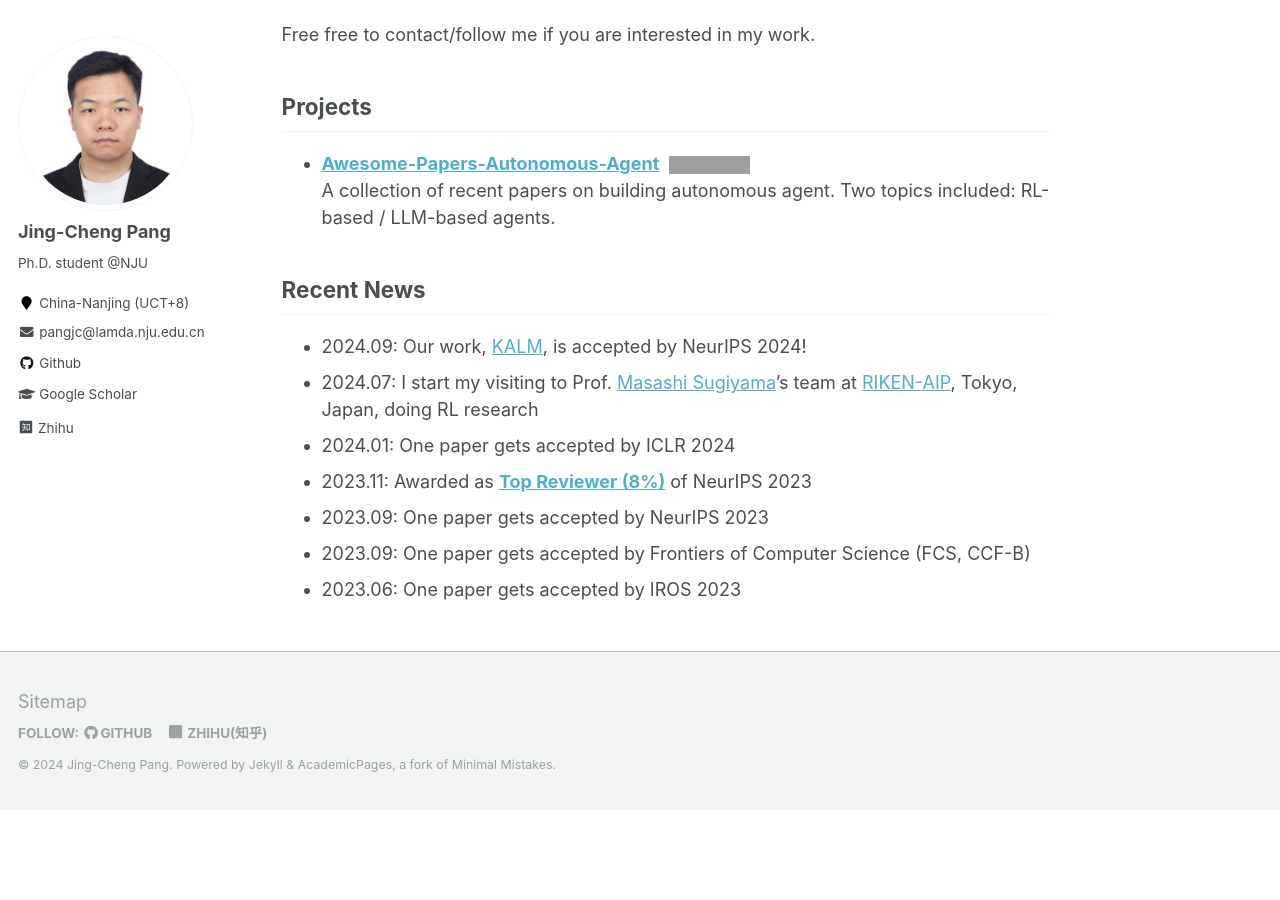
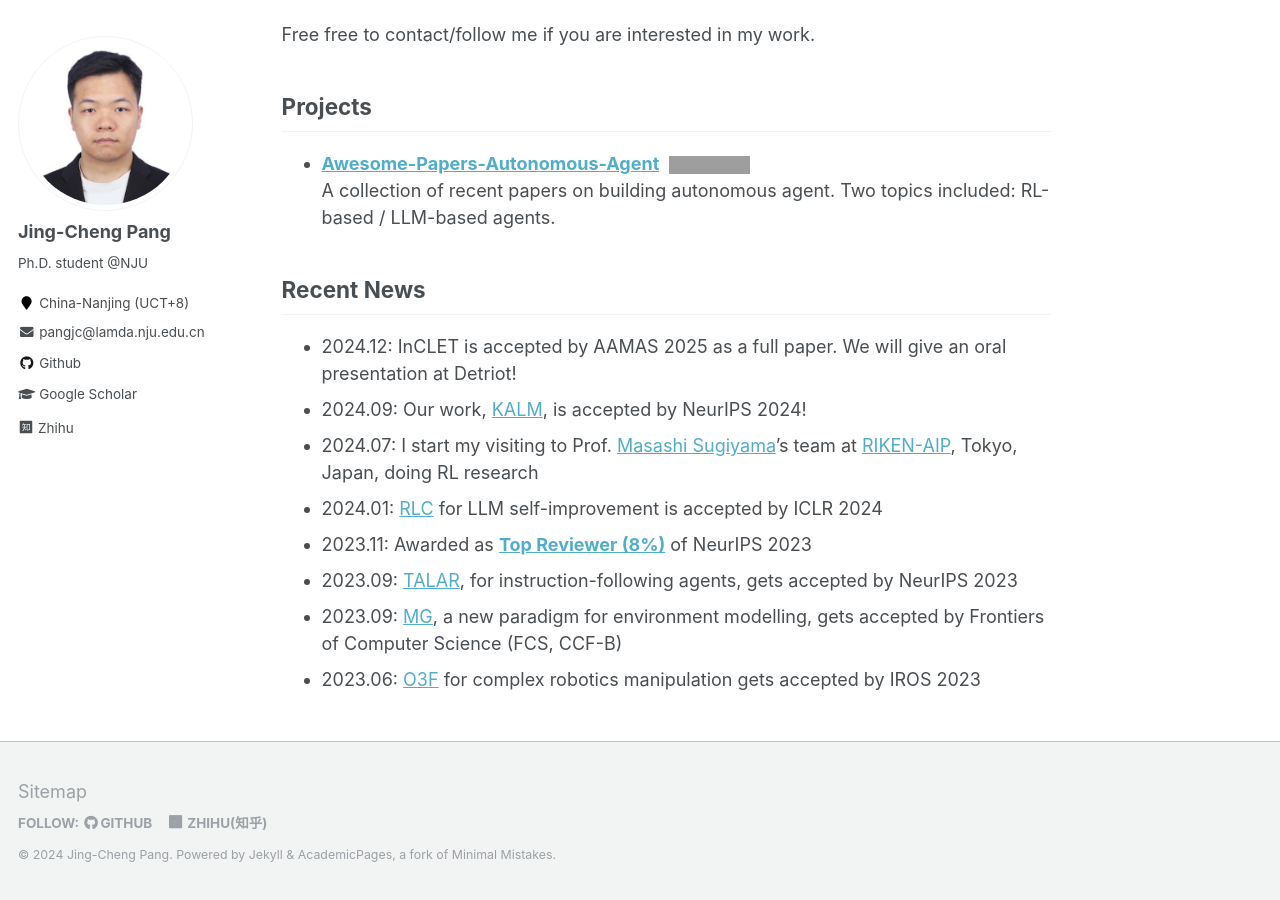
Before and after one commit to jingchengpang/jingchengpang.github.io, a Jekyll site: the page built from _pages/about.md, in a window 1280 px wide and 900 px high, scrolled down 573 px. Built offline with Jekyll 4.4.1, drawn with Linux system fonts in a browser that asks for light colours; a style sheet for code colours, icons or effects is not loaded; before the commit the page ends 1383 px from its top, so only the background shows below that; grey boxes are pictures that could not be loaded.

Commit message:
update news

```diff
--- a/_pages/about.md
+++ b/_pages/about.md
@@ -39,10 +39,11 @@ Free free to contact/follow me if you are interested in my work.
 
 
 ## Recent News
+- 2024.12: InCLET is accepted by AAMAS 2025 as a full paper. We will give an oral presentation at Detriot!
 - 2024.09: Our work, [KALM](https://openreview.net/forum?id=tb1MlJCY5g), is accepted by NeurIPS 2024!
 - 2024.07: I start my visiting to Prof. [Masashi Sugiyama](http://www.ms.k.u-tokyo.ac.jp/sugi/)'s team at [RIKEN-AIP](https://www.riken.jp/en/research/labs/aip/), Tokyo, Japan, doing RL research
-- 2024.01: One paper gets accepted by ICLR 2024
+- 2024.01: [RLC](https://openreview.net/forum?id=38E4yUbrgr) for LLM self-improvement is accepted by ICLR 2024
 - 2023.11: Awarded as [**Top Reviewer (8%)**](https://nips.cc/Conferences/2023/ProgramCommittee) of NeurIPS 2023
-- 2023.09: One paper gets accepted by NeurIPS 2023
-- 2023.09: One paper gets accepted by Frontiers of Computer Science (FCS, CCF-B)
-- 2023.06: One paper gets accepted by IROS 2023
+- 2023.09: [TALAR](https://openreview.net/forum?id=bx0SDRVDzF&noteId=E1F2N1w0DO), for instruction-following agents, gets accepted by NeurIPS 2023
+- 2023.09: [MG](https://link.springer.com/article/10.1007/s11704-023-3150-5), a new paradigm for environment modelling, gets accepted by Frontiers of Computer Science (FCS, CCF-B)
+- 2023.06: [O3F](https://ieeexplore.ieee.org/document/10342335) for complex robotics manipulation gets accepted by IROS 2023
```
Also changed, not shown: _publications/2023-iros-o3f.md (+1 -1 lines), _publications/2025-aamas-inclet.md (+1 -1 lines).
